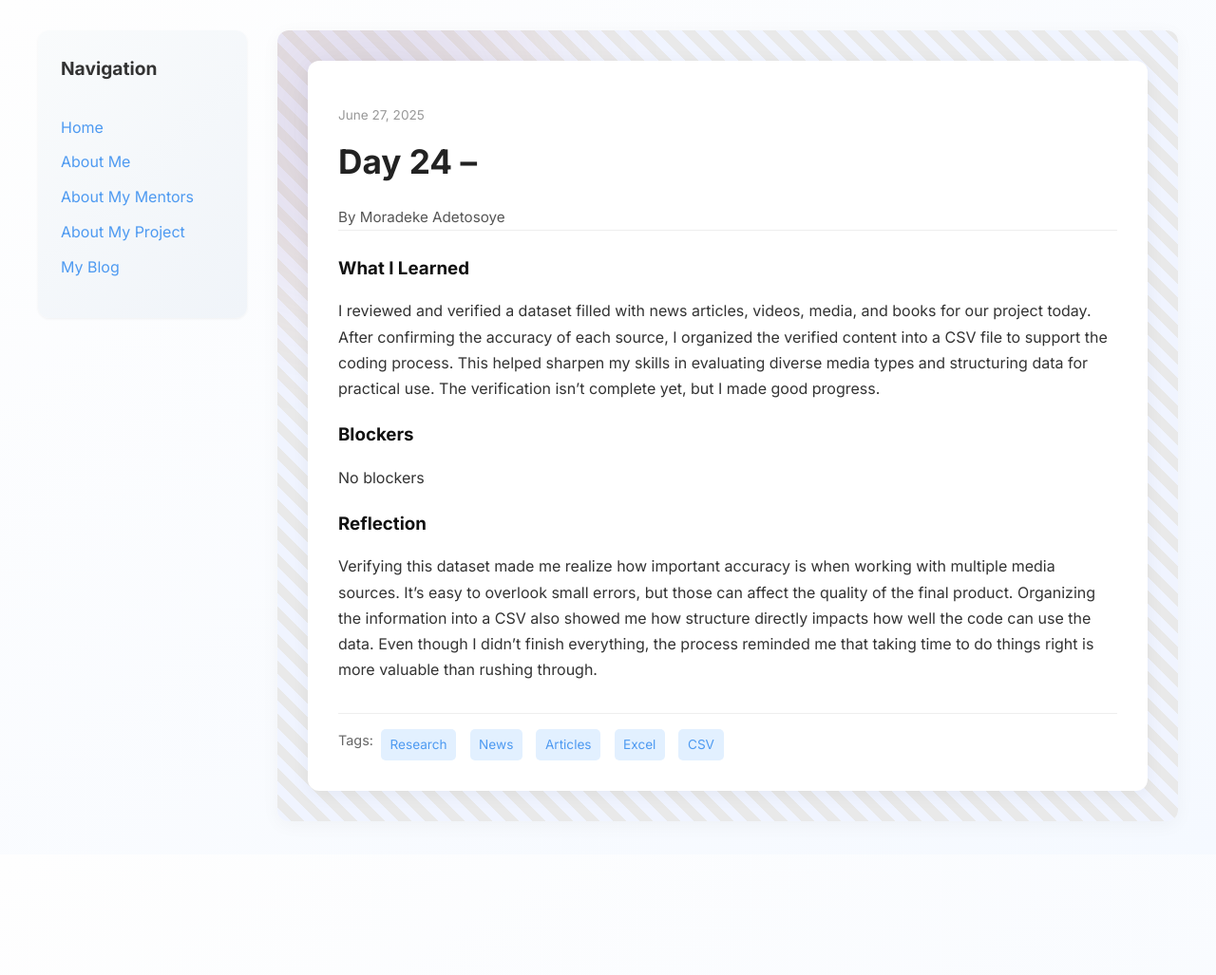
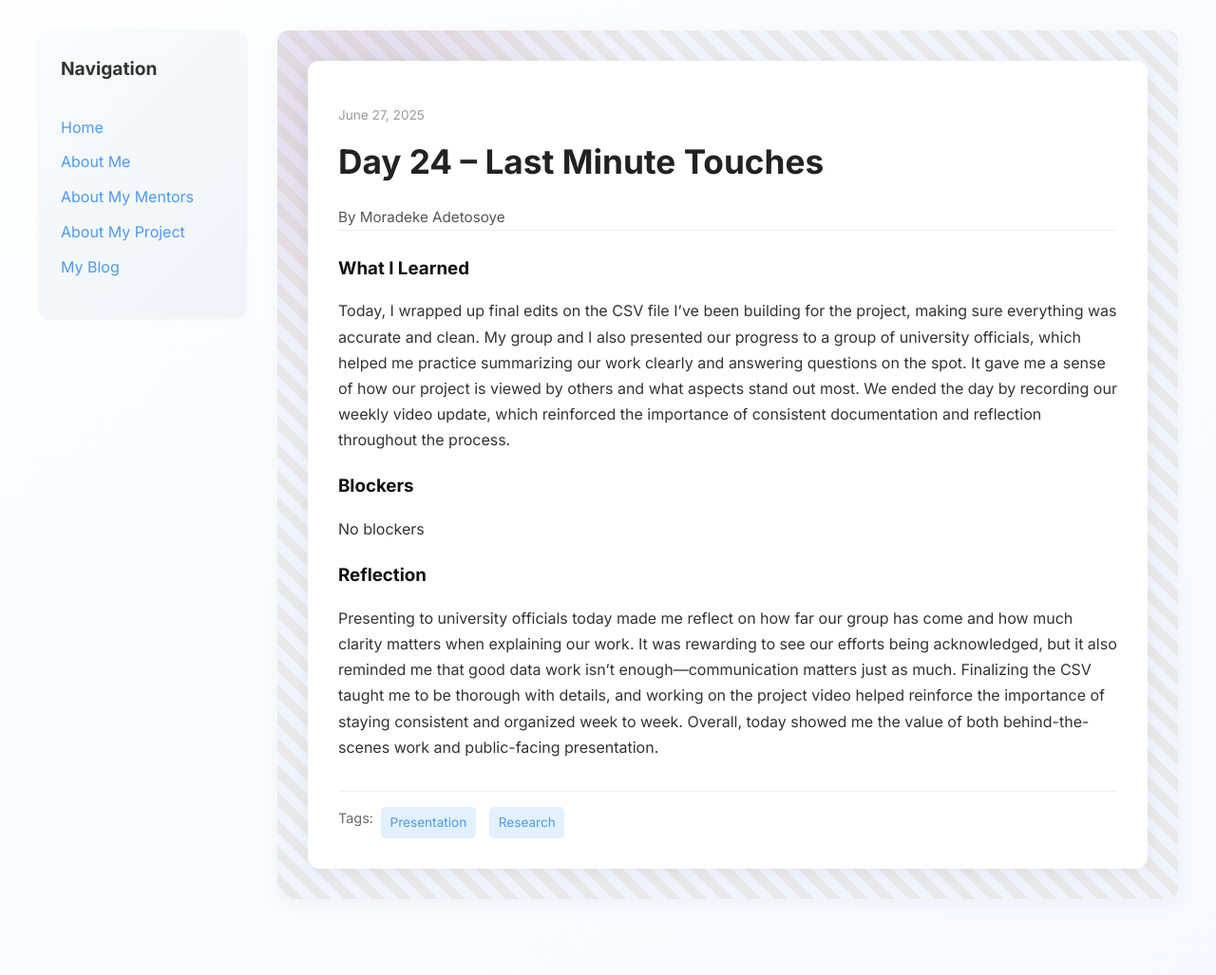
Before and after one commit to deke-a/deke-a.github.io, a Jekyll site: the page built from _posts/2025-06-27-day-24.md, in a window 1280 px wide. Shown: the whole page at 95% size. Built offline with Jekyll 4.4.1, drawn with Linux system fonts in a browser that asks for light colours; before the commit the page ends 900 px from its top, so only the background shows below that.

Commit message:
Update 2025-06-27-day-24.md

```diff
--- a/_posts/2025-06-27-day-24.md
+++ b/_posts/2025-06-27-day-24.md
@@ -1,21 +1,21 @@
 ---
 layout: post
-title: "Day 24 – "
+title: "Day 24 – Last Minute Touches"
 date: 2025-06-27
 author: Moradeke Adetosoye
 permalink: /day24.html
-tags: ["Research", "News", "Articles", "Excel", "CSV"]
+tags: ["Presentation", "Research"]
 
 what_i_learned: |
-  I reviewed and verified a dataset filled with news articles, videos, media, and books for our project today. After confirming the accuracy of each source, I organized the verified content into a CSV file to support the coding process. This helped sharpen my skills in evaluating diverse media types and structuring data for practical use. The verification isn’t complete yet, but I made good progress.
+  Today, I wrapped up final edits on the CSV file I’ve been building for the project, making sure everything was accurate and clean. My group and I also presented our progress to a group of university officials, which helped me practice summarizing our work clearly and answering questions on the spot. It gave me a sense of how our project is viewed by others and what aspects stand out most. We ended the day by recording our weekly video update, which reinforced the importance of consistent documentation and reflection throughout the process.
+
 
 blockers: |
   No blockers
 
 
 reflection: |
-  Verifying this dataset made me realize how important accuracy is when working with multiple media sources. It's easy to overlook small errors, but those can affect the quality of the final product. Organizing the information into a CSV also showed me how structure directly impacts how well the code can use the data. Even though I didn’t finish everything, the process reminded me that taking time to do things right is more valuable than rushing through.
-
+  Presenting to university officials today made me reflect on how far our group has come and how much clarity matters when explaining our work. It was rewarding to see our efforts being acknowledged, but it also reminded me that good data work isn’t enough—communication matters just as much. Finalizing the CSV taught me to be thorough with details, and working on the project video helped reinforce the importance of staying consistent and organized week to week. Overall, today showed me the value of both behind-the-scenes work and public-facing presentation.
 
 
 
```
